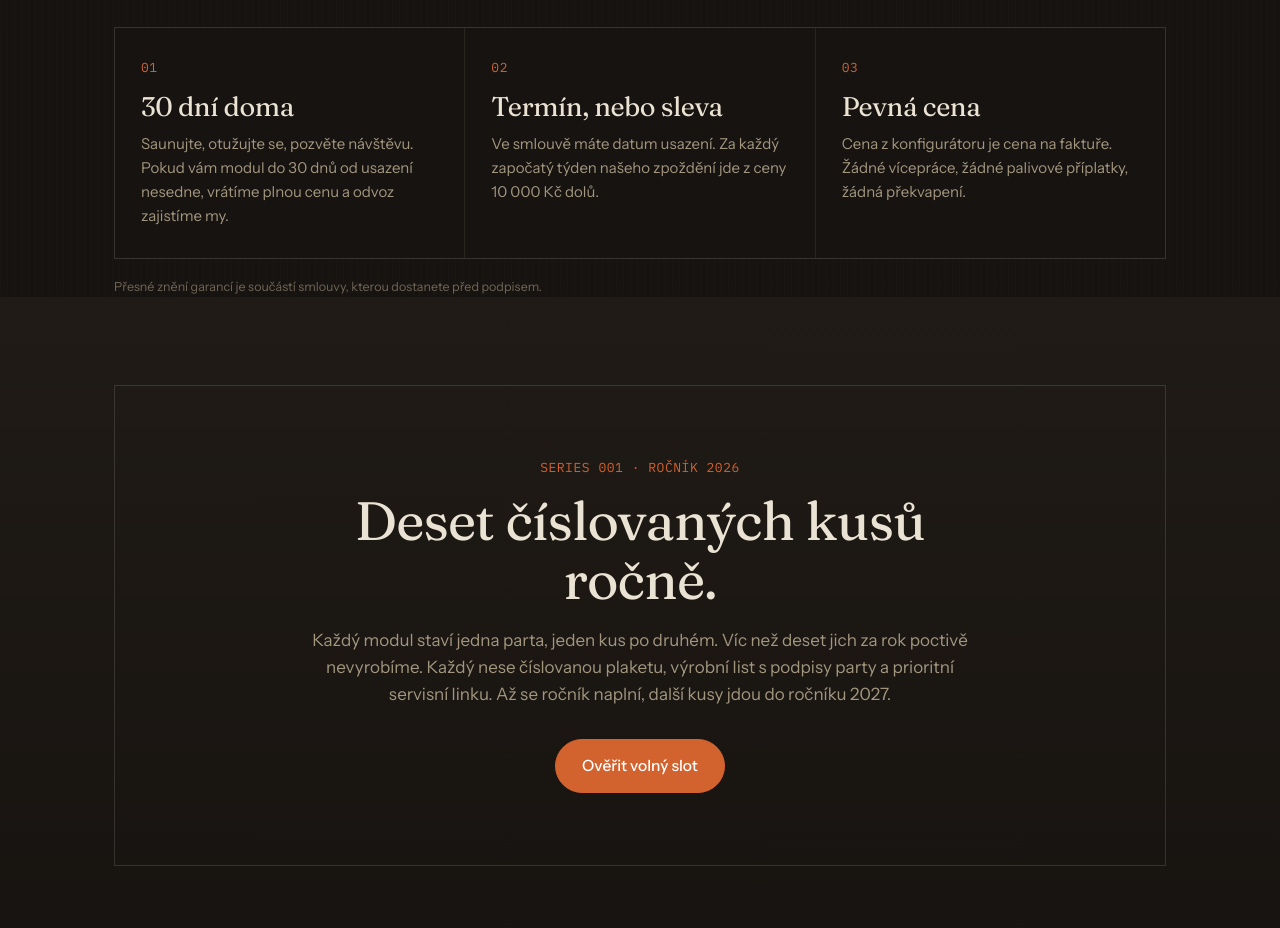
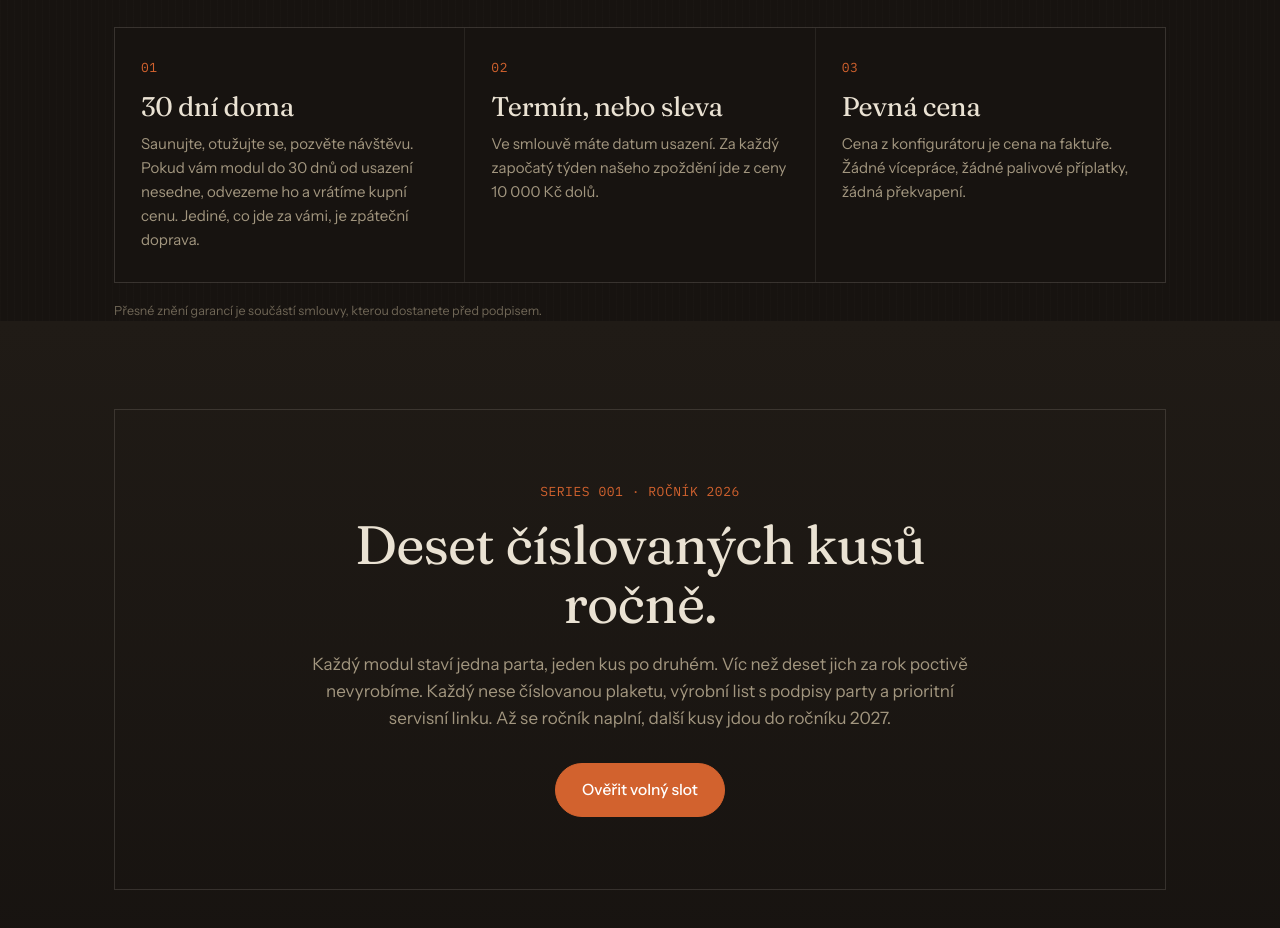
Before and after one commit to davidsiwy/celsia, a plain HTML site: page index.html in a window 1280 px wide. Shown: the part 9620-10548 px from the top of the page. Drawn offline with Linux system fonts and the light colour scheme.

Commit message:
garance: odvoz pri vraceni jde za zakaznikem

```diff
--- a/index.html
+++ b/index.html
@@ -673,7 +673,7 @@ footer p{font-size:13.5px}
       <div>
         <span class="mono">01</span>
         <h3>30 dní doma</h3>
-        <p>Saunujte, otužujte se, pozvěte návštěvu. Pokud vám modul do 30 dnů od usazení nesedne, vrátíme plnou cenu a odvoz zajistíme my.</p>
+        <p>Saunujte, otužujte se, pozvěte návštěvu. Pokud vám modul do 30 dnů od usazení nesedne, odvezeme ho a vrátíme kupní cenu. Jediné, co jde za vámi, je zpáteční doprava.</p>
       </div>
       <div>
         <span class="mono">02</span>
```
